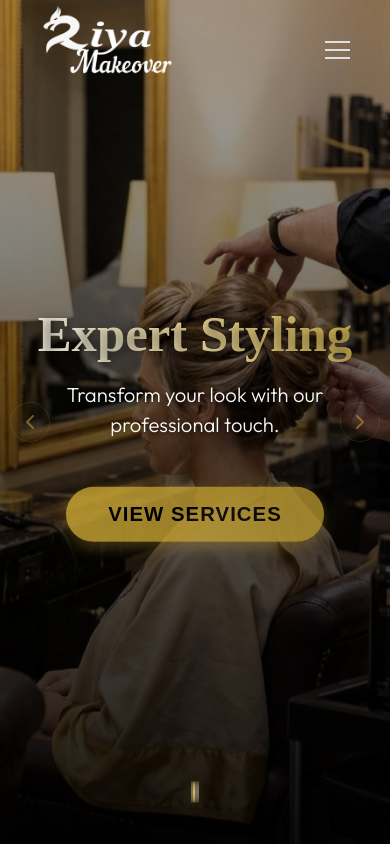
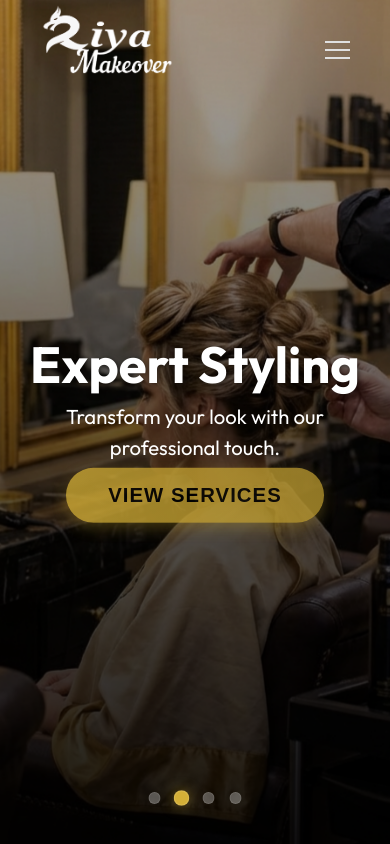
Before and after one commit to Starlord786/riyamakeover-in, a React (Vite) app: page / in a window 390 px wide. Shown: the top 844 px of the page. Built offline with nearby package versions, Linux system fonts and the light colour scheme.

Commit message:
closarel

```diff
--- a/src/components/Hero.css
+++ b/src/components/Hero.css
@@ -59,21 +59,6 @@
 
 .hero-title {
     font-size: 5rem;
-    font-family: 'Playfair Display', serif;
-    margin-bottom: 1rem;
-    opacity: 0;
-    transform: translateX(-50px);
-    line-height: 1.1;
-    text-shadow: 2px 2px 10px rgba(0, 0, 0, 0.5);
-    background: linear-gradient(45deg, #fff, #d4af37);
-    -webkit-background-clip: text;
-    -webkit-text-fill-color: transparent;
-}
-
-.hero-subtitle {
-    font-size: 1.8rem;
-    margin-bottom: 2.5rem;
-    font-weight: 300;
     opacity: 0;
     transform: translateX(-50px);
     text-shadow: 1px 1px 5px rgba(0, 0, 0, 0.5);
@@ -244,21 +229,6 @@
     }
 
     .nav-arrow {
-        width: 40px;
-        height: 40px;
-        opacity: 0.5;
-        /* Always visible but dim on mobile */
-    }
-
-    .hero:hover .nav-arrow {
-        opacity: 1;
-    }
-
-    .nav-arrow.prev {
-        left: 10px;
-    }
-
-    .nav-arrow.next {
-        right: 10px;
+        display: none;
     }
 }
--- a/src/components/Hero.jsx
+++ b/src/components/Hero.jsx
@@ -39,6 +39,11 @@ const heroData = [
 const Hero = () => {
     const [currentSlide, setCurrentSlide] = useState(0);
     const [isAnimating, setIsAnimating] = useState(false);
+    const [touchStart, setTouchStart] = useState(null);
+    const [touchEnd, setTouchEnd] = useState(null);
+
+    // Minimum swipe distance (in px)
+    const minSwipeDistance = 50;
 
     const nextSlide = useCallback(() => {
         if (isAnimating) return;
@@ -61,6 +66,28 @@ const Hero = () => {
         setTimeout(() => setIsAnimating(false), 1000);
     }, [isAnimating, currentSlide]);
 
+    // Swipe Handlers
+    const onTouchStart = (e) => {
+        setTouchEnd(null);
+        setTouchStart(e.targetTouches[0].clientX);
+    };
+
+    const onTouchMove = (e) => {
+        setTouchEnd(e.targetTouches[0].clientX);
+    };
+
+    const onTouchEnd = () => {
+        if (!touchStart || !touchEnd) return;
+        const distance = touchStart - touchEnd;
+        const isLeftSwipe = distance > minSwipeDistance;
+        const isRightSwipe = distance < -minSwipeDistance;
+        if (isLeftSwipe) {
+            nextSlide();
+        } else if (isRightSwipe) {
+            prevSlide();
+        }
+    };
+
     // Auto-play logic
     useEffect(() => {
         if (isAnimating) return; // Don't set timer if currently animating
@@ -73,7 +100,13 @@ const Hero = () => {
     }, [currentSlide, isAnimating, nextSlide]);
 
     return (
-        <section className="hero" id="home">
+        <section
+            className="hero"
+            id="home"
+            onTouchStart={onTouchStart}
+            onTouchMove={onTouchMove}
+            onTouchEnd={onTouchEnd}
+        >
             {heroData.map((slide, index) => (
                 <div
                     key={slide.id}
@@ -107,16 +140,15 @@ const Hero = () => {
                 </svg>
             </button>
 
+            {/* Pagination Dots */}
             <div className="slider-controls">
-                <div className="dots-container">
-                    {heroData.map((_, index) => (
-                        <span
-                            key={index}
-                            className={`dot ${index === currentSlide ? 'active' : ''}`}
-                            onClick={() => goToSlide(index)}
-                        ></span>
-                    ))}
-                </div>
+                {heroData.map((_, index) => (
+                    <div
+                        key={index}
+                        className={`dot ${index === currentSlide ? 'active' : ''}`}
+                        onClick={() => goToSlide(index)}
+                    ></div>
+                ))}
             </div>
         </section>
     );
```
